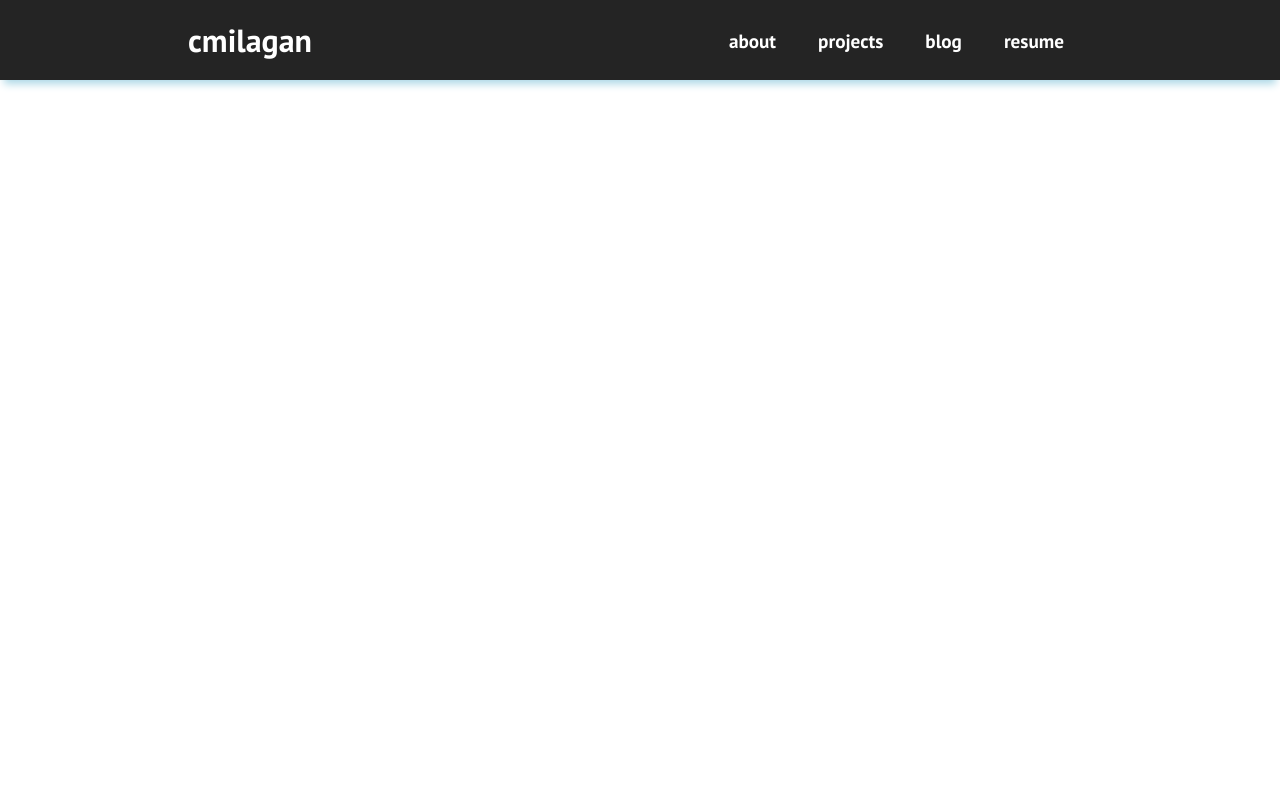
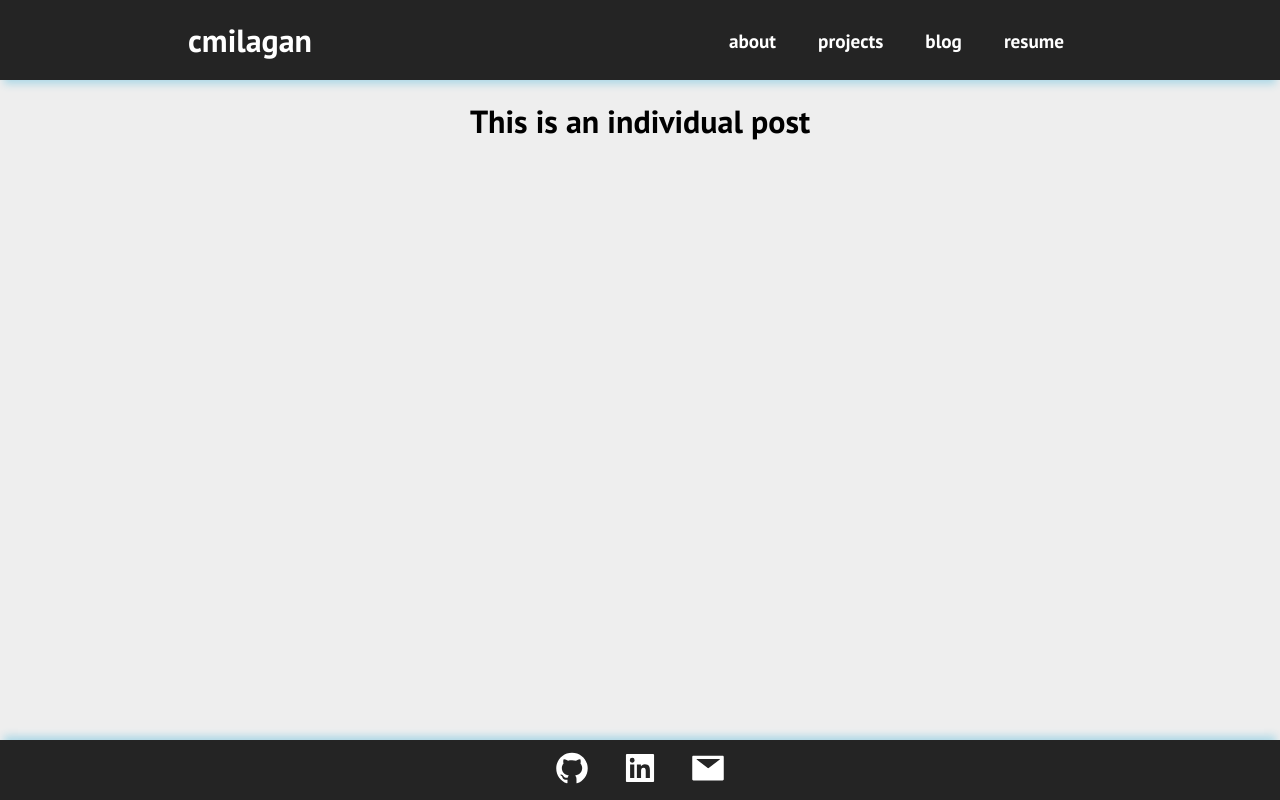
Before and after one commit to cmilagan/web, a React (Create React App) app: page /post/1629468000 in a window 1280 px wide. Built offline with nearby package versions, Linux system fonts and the light colour scheme.

Commit message:
add 404 page

```diff
--- a/src/App.js
+++ b/src/App.js
@@ -6,6 +6,8 @@ import Resume from './components/pages/Resume';
 import About from './components/pages/About';
 import Projects from './components/pages/Projects';
 import Blog from './components/pages/Blog';
+import Post from './components/pages/Post';
+import NotFound from './components/pages/NotFound';
 
 function App() {
   return (
@@ -18,6 +20,8 @@ function App() {
         <Route path ='/resume' exact component={Resume} />
         <Route path ='/about' exact component={About} />
         <Route path ='/projects' exact component={Projects} />
+        <Route path ='/post/:id' render={props => <Post {...props} />} />
+        <Route path ='/404' exact component={NotFound} />
       </Switch>
     </Router>
     </>
--- /dev/null
+++ b/src/components/pages/NotFound.js
@@ -0,0 +1,16 @@
+import React from 'react'
+import Footer from '../reusables/Footer'
+import './Post.css'
+
+export const NotFound = (props) => {
+    return (
+        <>
+            <div className="post-container">
+                <h1>Page you are looking for doesnt exist</h1>
+            </div>
+            <Footer />
+        </>
+    )
+}
+
+export default NotFound
--- /dev/null
+++ b/src/components/pages/Post.css
@@ -0,0 +1,8 @@
+.post-container {
+    padding-top: 100px;
+    display: flex;
+    flex-direction: column;
+    align-items: center;
+    min-height: calc(100vh - 60px);
+    background-color: #eee;
+}
--- /dev/null
+++ b/src/components/pages/Post.js
@@ -0,0 +1,22 @@
+import React from 'react'
+import './Post.css'
+import Footer from '../reusables/Footer'
+import postlist from "../../posts.json"
+import { Redirect } from "react-router-dom"
+
+const Post = (props) => {
+    const validId = parseInt(props.match.params.id)
+    if (!validId) {
+        return <Redirect to="/404" />
+    }
+    return (
+        <>
+            <div className="post-container">
+                <h1>This is an individual post</h1>
+            </div>
+            <Footer />
+        </>
+    )
+}
+
+export default Post
```
